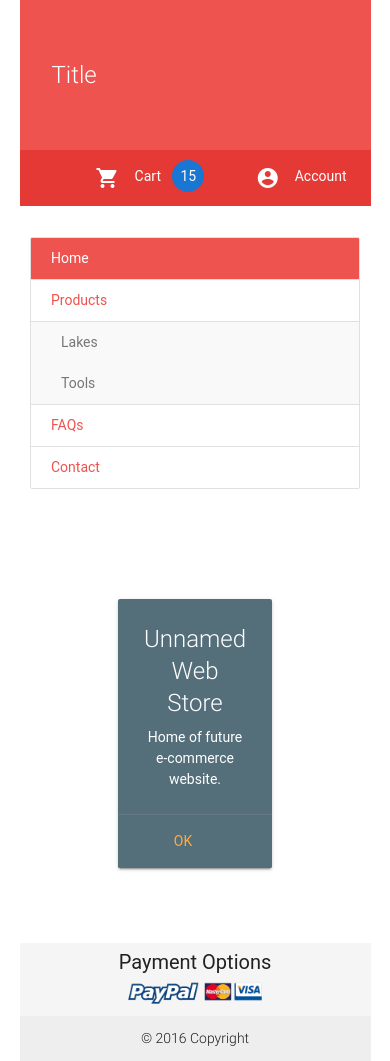
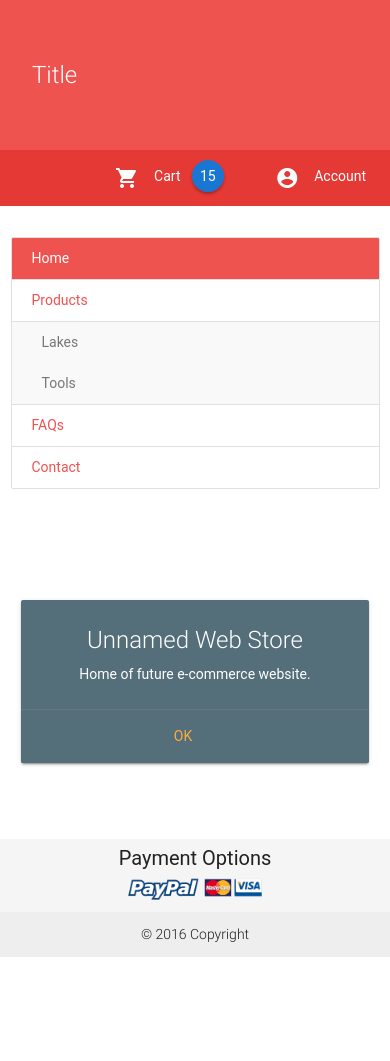
Before and after one commit to LRih/Thingalore, a PHP site: page / in a window 390 px wide. After the commit the page ends 957 px from the top, so only its background shows below. Run offline with PHP 8.4, Linux system fonts and the light colour scheme; some libraries are stand-ins or nearby versions; some web fonts are replaced.

Commit message:
Fixed UI for mobile view

```diff
--- a/css/style.css
+++ b/css/style.css
@@ -11,6 +11,12 @@
 }
 
 /* ============================================== MISC === */
+body
+{
+    max-width: 1100px;
+    margin: 0 auto;
+}
+
 #main
 {
     margin-top: 24px;
@@ -43,6 +49,7 @@
     border-radius: 100px;
     margin-left: 8px;
     padding: 8px;
+    box-shadow: 0 2px 3px rgba(0, 0, 0, 0.3);
 }
 
 /* ============================================== SIDE BAR === */
--- a/index.php
+++ b/index.php
@@ -10,15 +10,15 @@
         <?php include_once("templates/nav.php") ?>
 
         <main id="main">
-            <div class="container row">
+            <div class="row">
                 <div class="col s12 m3">
                     <?php include_once("templates/side-nav.php") ?>
                 </div>
 
                 <div class="col s12 m9">
                     <div class="row">
-                        <div class="col s3"></div>
-                        <div class="col s6">
+                        <div class="col s0 m3"></div>
+                        <div class="col s12 m6">
                             <div id="main-card" class="card blue-grey darken-1 center-align">
                                 <div class="card-content white-text">
                                   <span class="card-title">Unnamed Web Store</span>
@@ -29,7 +29,7 @@
                                 </div>
                             </div>
                         </div>
-                        <div class="col s3"></div>
+                        <div class="col s0 m3"></div>
                     </div>
 
                     <div class="center-align">
--- a/product-detail.php
+++ b/product-detail.php
@@ -36,7 +36,7 @@ $p = $products[$id];
         <?php include_once("templates/nav.php") ?>
 
         <main id="main">
-            <div class="container row">
+            <div class="row">
                 <div class="col s12 m3">
                     <?php include_once("templates/side-nav.php") ?>
                 </div>
@@ -45,7 +45,7 @@ $p = $products[$id];
                     <h4><?php echo $p["name"] ?></h4>
 
                     <div class="section">
-                        <img id="detail-image" class="materialboxed" src="images/products/<?php echo $id ?>.jpg">
+                        <img id="detail-image" class="materialboxed center-align" src="images/products/<?php echo $id ?>.jpg">
                     </div>
 
                     <div class="section">
--- a/products.php
+++ b/products.php
@@ -12,7 +12,7 @@
         <?php include_once("templates/nav.php") ?>
 
         <main id="main">
-            <div class="container row">
+            <div class="row">
                 <div class="col s12 m3">
                     <?php include_once("templates/side-nav.php") ?>
                 </div>
--- a/templates/footer.php
+++ b/templates/footer.php
@@ -1,4 +1,4 @@
-<footer class="container grey lighten-4">
+<footer class="grey lighten-4">
     <div id="payment-options-container" class="center-align">
         <div id="payment-options" class="grey-text text-darken-4">Payment Options</div>
         <img height="25" src="images/payment_options.png">
--- a/templates/nav.php
+++ b/templates/nav.php
@@ -1,7 +1,7 @@
-<div id="banner" class="container red lighten-1 valign-wrapper">
+<div id="banner" class="red lighten-1 valign-wrapper">
     <div class="white-text valign">Title</div>
 </div>
-<div id="nav" class="container red darken-1 right-align">
+<div id="nav" class="red darken-1 right-align">
     <a class="waves-effect waves-light white-text nav-btn"><i class="material-icons left">shopping_cart</i>Cart <span id="cart-count" class="blue darken-2">15</span></a>
     <a class="waves-effect waves-light white-text nav-btn"><i class="material-icons left">account_circle</i>Account</a>
 </div>
```
